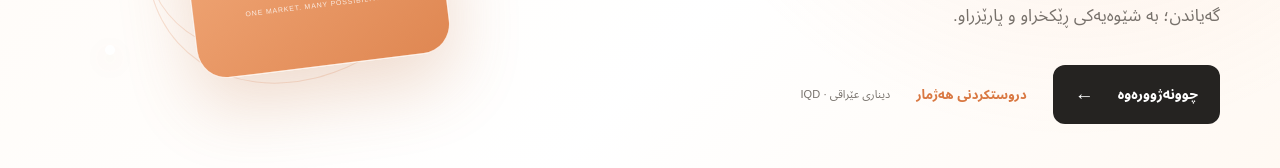
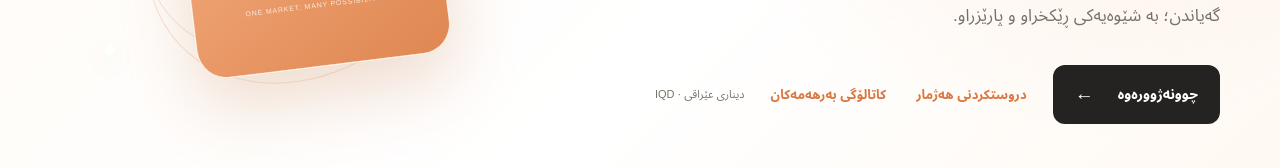
Before and after one commit to sardarwalikhano/shakh2027, a Next.js app: page / in a window 1280 px wide. Shown: the part 433-601 px from the top of the page. Built offline with nearby package versions, Linux system fonts and the light colour scheme; no server answers.

Commit message:
M04: Link public catalog from marketplace home

```diff
--- a/app/page.tsx
+++ b/app/page.tsx
@@ -21,6 +21,7 @@ export default async function HomePage() {
           <div className="hero-actions">
             <Link className="primary-action" href="/login">{t.login} <span>←</span></Link>
             <Link className="secondary-action" href="/signup">{t.signup}</Link>
+            <Link className="secondary-action" href="/catalog">{t.productPublicCatalog}</Link>
             <span className="currency-note">{t.currencyNote}</span>
           </div>
         </div>
```
